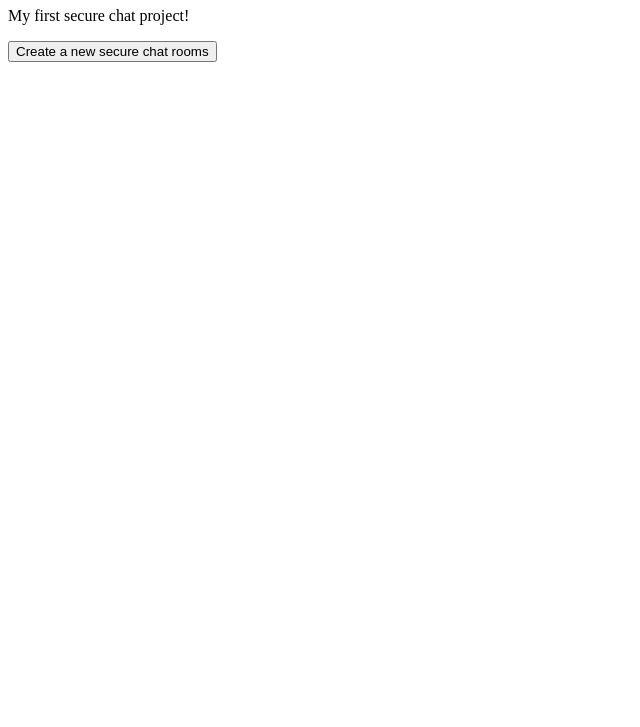
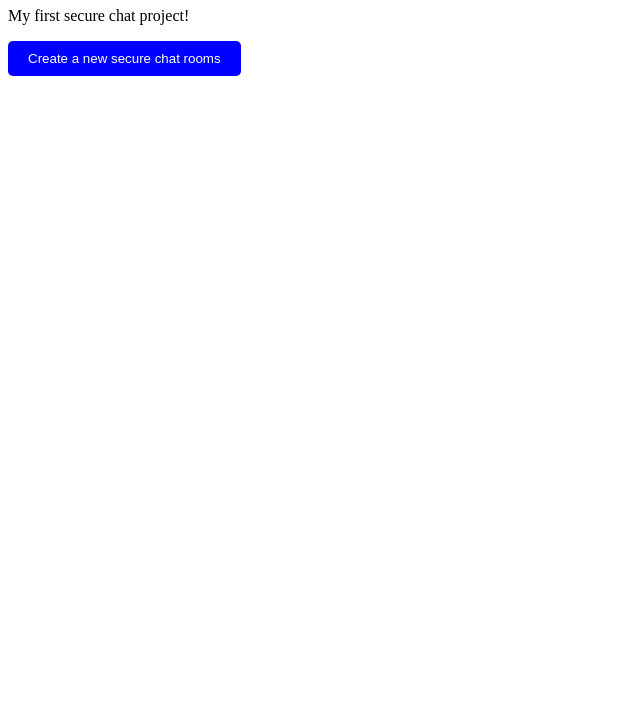
Before and after one commit to kto-to20/secure-chat, a plain HTML site: page index.html in a window 1280 px wide. Shown: the part 73-800 px from the top of the page, without its empty margins (0-640 px from the left). Drawn offline with Linux system fonts and the light colour scheme.

Commit message:
Update index.html
add color

```diff
--- a/index.html
+++ b/index.html
@@ -1,14 +1,28 @@
 <!DOCTYPE html>
 <html>
 <head>
-<title>Page Title</title>
+    <title>Page Title</title>
+    <style>
+        button {
+            background-color: blue;
+            color: white;
+            padding: 10px 20px;
+            border: none;
+            border-radius: 5px;
+            cursor: pointer;
+        }
+
+        button:hover {
+            background-color: darkblue;
+        }
+    </style>
 </head>
 <body>
 
 <h1>Chat Name - Secure chat</h1>
 <p>My first secure chat project!</p>
 
-   <button>Create a new secure chat rooms</button>
+<button>Create a new secure chat rooms</button>
 
 </body>
 </html>
```
